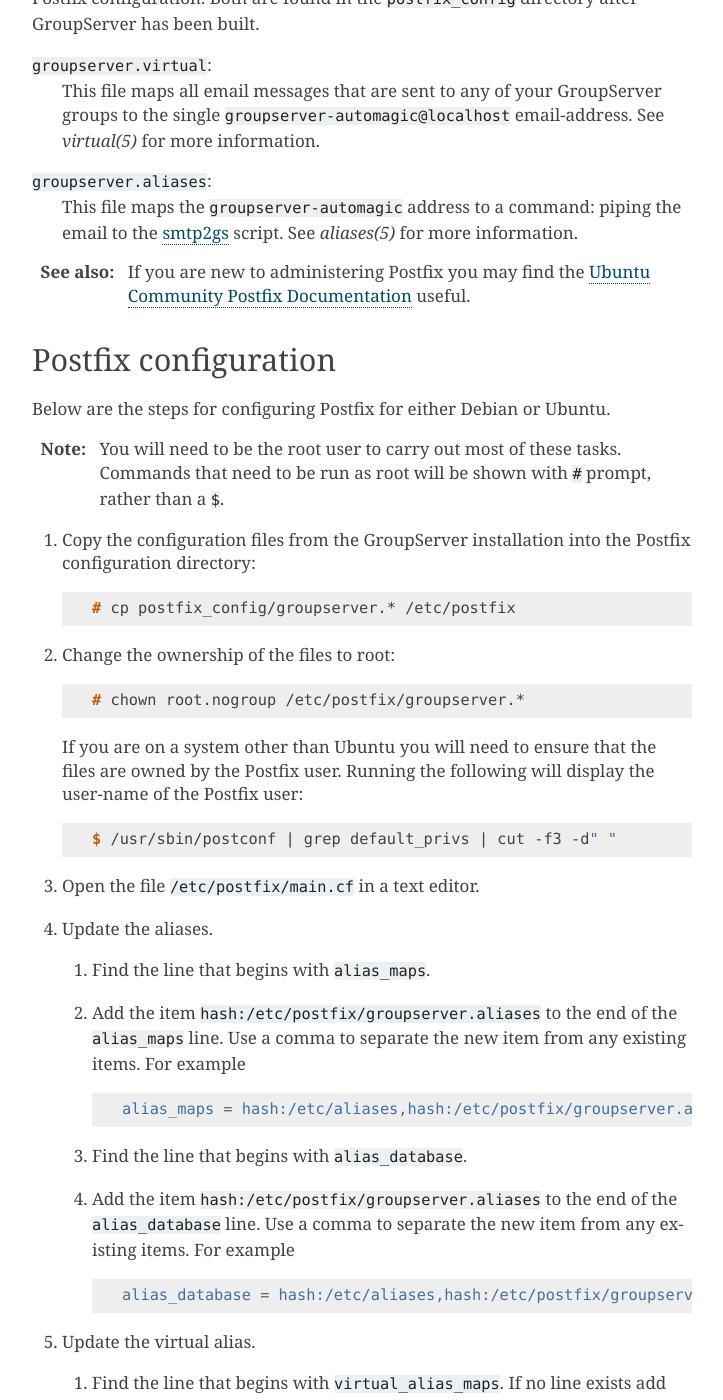
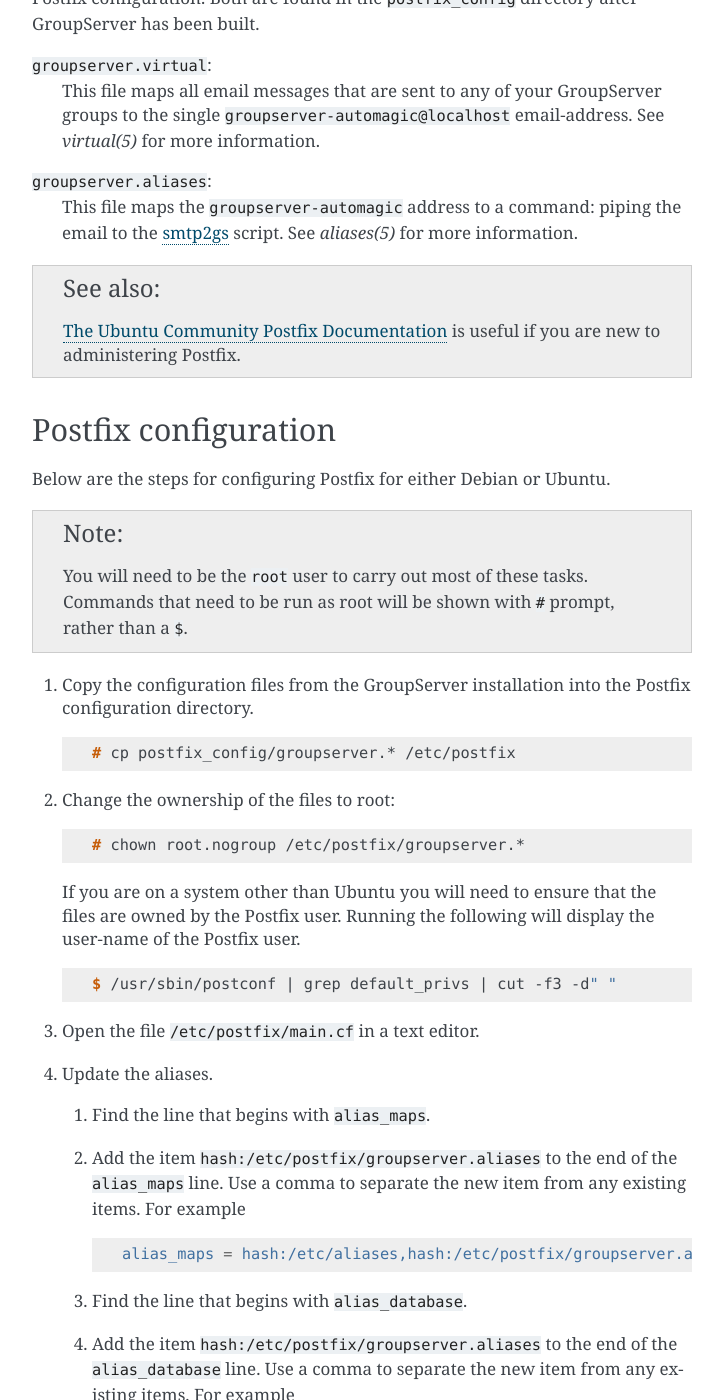
Before and after one commit to groupserver/buildout, a Sphinx documentation site: the page built from docs/postfix-configure.rst, in a window 1280 px wide and 1400 px high, scrolled down 797 px. Shown: the whole window, without its empty margins (388-1111 px from the left). Built offline with Sphinx 7.4.7, drawn with Linux system fonts in a browser that asks for light colours; some of the changed lines change nothing that is shown; some of the changed text lies outside the part shown.

Commit message:
Improving the markup for the postfix docs

```diff
--- a/docs/postfix-configure.rst
+++ b/docs/postfix-configure.rst
@@ -1,10 +1,10 @@
-===================
-Configuring Postfix
-===================
+==============================
+Configuring :command:`Postfix`
+==============================
 
 :Authors: `Michael JasonSmith`_; `Fabien Hespul`_
 :Contact: Michael JasonSmith <mpj17@onlinegroups.net>
-:Date: 2014-10-22
+:Date: 2015-06-19
 :Organization: `GroupServer.org`_
 :Copyright: This document is licensed under a
   `Creative Commons Attribution-Share Alike 4.0 International License`_
@@ -56,10 +56,10 @@
 
 .. _smtp2gs: http://github.com/groupserver/gs.group.messages.add.smtp2gs
 
-:See also: If you are new to administering Postfix you may find
-           the `Ubuntu Community Postfix Documentation`_ useful.
+.. Seealso:: `The Ubuntu Community Postfix Documentation`_ is
+             useful if you are new to administering Postfix.
 
-.. _Ubuntu Community Postfix Documentation:
+.. _The Ubuntu Community Postfix Documentation:
    https://help.ubuntu.com/community/Postfix
 
 Postfix configuration
@@ -68,27 +68,33 @@
 Below are the steps for configuring Postfix for either Debian or
 Ubuntu.
 
-:Note: You will need to be the root user to carry out most of
-       these tasks. Commands that need to be run as root will be
-       shown with ``#`` prompt, rather than a ``$``.
+.. note:: You will need to be the ``root`` user to carry out most
+          of these tasks. Commands that need to be run as root
+          will be shown with ``#`` prompt, rather than a ``$``.
 
 #.  Copy the configuration files from the GroupServer
-    installation into the Postfix configuration directory::
+    installation into the Postfix configuration directory.
+
+    .. code-block:: console
 
       # cp postfix_config/groupserver.* /etc/postfix
 
-#.  Change the ownership of the files to root::
+#.  Change the ownership of the files to root:
+
+    .. code-block:: console
 
       # chown root.nogroup /etc/postfix/groupserver.*
 
     If you are on a system other than Ubuntu you will need to
     ensure that the files are owned by the Postfix user. Running
     the following will display the user-name of the Postfix
-    user::
+    user.
+
+    .. code-block:: console
 
       $ /usr/sbin/postconf | grep default_privs | cut -f3 -d" "
 
-#.  Open the file ``/etc/postfix/main.cf`` in a text editor.
+#.  Open the file :file:`/etc/postfix/main.cf` in a text editor.
 
 #. Update the aliases.
 
@@ -125,21 +131,26 @@
 
          virtual_alias_maps = hash:/etc/postfix/groupserver.virtual
 
-#.  Add the following to the bottom of the ``main.cf`` file,
+#.  Add the following to the bottom of the :file:`main.cf` file,
     unless it is previously defined
 
     .. code-block:: cfg
 
        smtpd_authorized_verp_clients = 127.0.0.1,localhost
 
-#.  Generate the Postfix hashes::
+#.  Generate the Postfix hashes by running :command:`postmap` and
+    :command:`postalias`:
 
-    # postmap /etc/postfix/groupserver.virtual
-    # postalias /etc/postfix/groupserver.aliases
+    .. code-block:: console
 
-#.  Restart Postfix::
+      # postmap /etc/postfix/groupserver.virtual
+      # postalias /etc/postfix/groupserver.aliases
 
-    # service postfix restart
+#.  Restart :command:`Postfix` using :command:`service`:
+
+    .. code-block:: console
+
+      # service postfix restart
 
 .. _GroupServer: http://groupserver.org/
 .. _GroupServer.org: http://groupserver.org/
```
